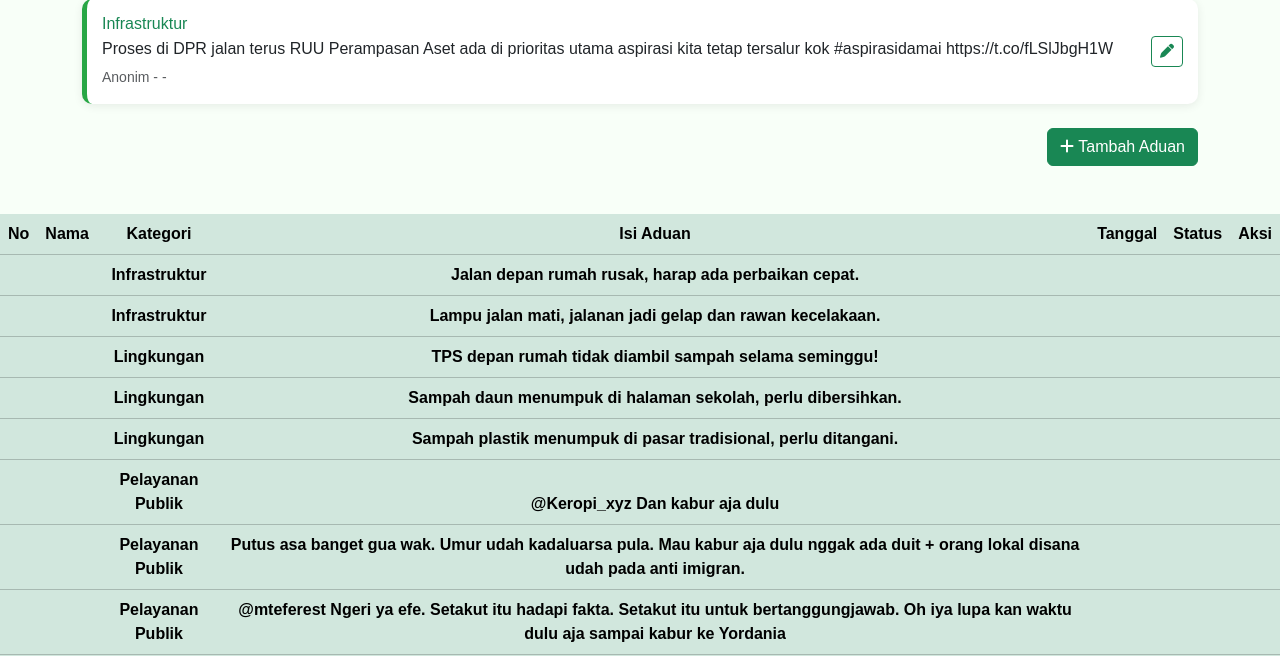
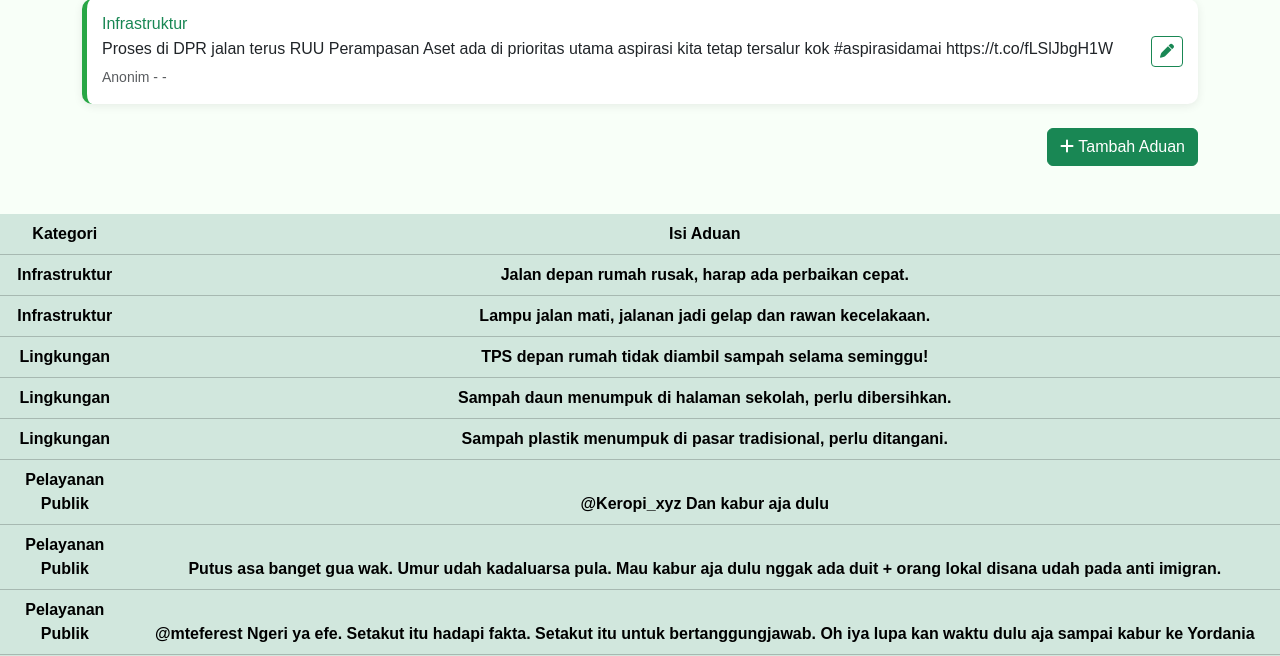
Before and after one commit to Enggal350/Deteksi-Dini-Masalah-Sosial-Pemantauan-Keluhan, a PHP site: page /proses/pantau.php?p=1 in a window 1280 px wide. Shown: the part 2402-3058 px from the top of the page. Run offline with PHP 8.4, Linux system fonts and the light colour scheme; lists and menus that the app fills with data are empty.

Commit message:
Update aduan2.php

```diff
--- a/aduan2.php
+++ b/aduan2.php
@@ -8,26 +8,19 @@
       <table class="table table-striped table-hover align-middle text-center">
         <thead class="table-success">
           <tr>
-            <th>No</th>
-            <th>Nama</th>
+
             <th>Kategori</th>
             <th>Isi Aduan</th>
-            <th>Tanggal</th>
-            <th>Status</th>
-            <th>Aksi</th>
+
           </tr>
           <?php
           foreach($data as $item) {
-
           ?>
           <tr>
-            <th></th>
-            <th></th>
+
             <th><?php echo $item ['kategori']?> </th>
             <th><?php echo $item ['text']?></th>
-            <th></th>
-            <th></th>
-            <th></th>
+
           </tr>
           <?php } ?>
         </thead>
```
